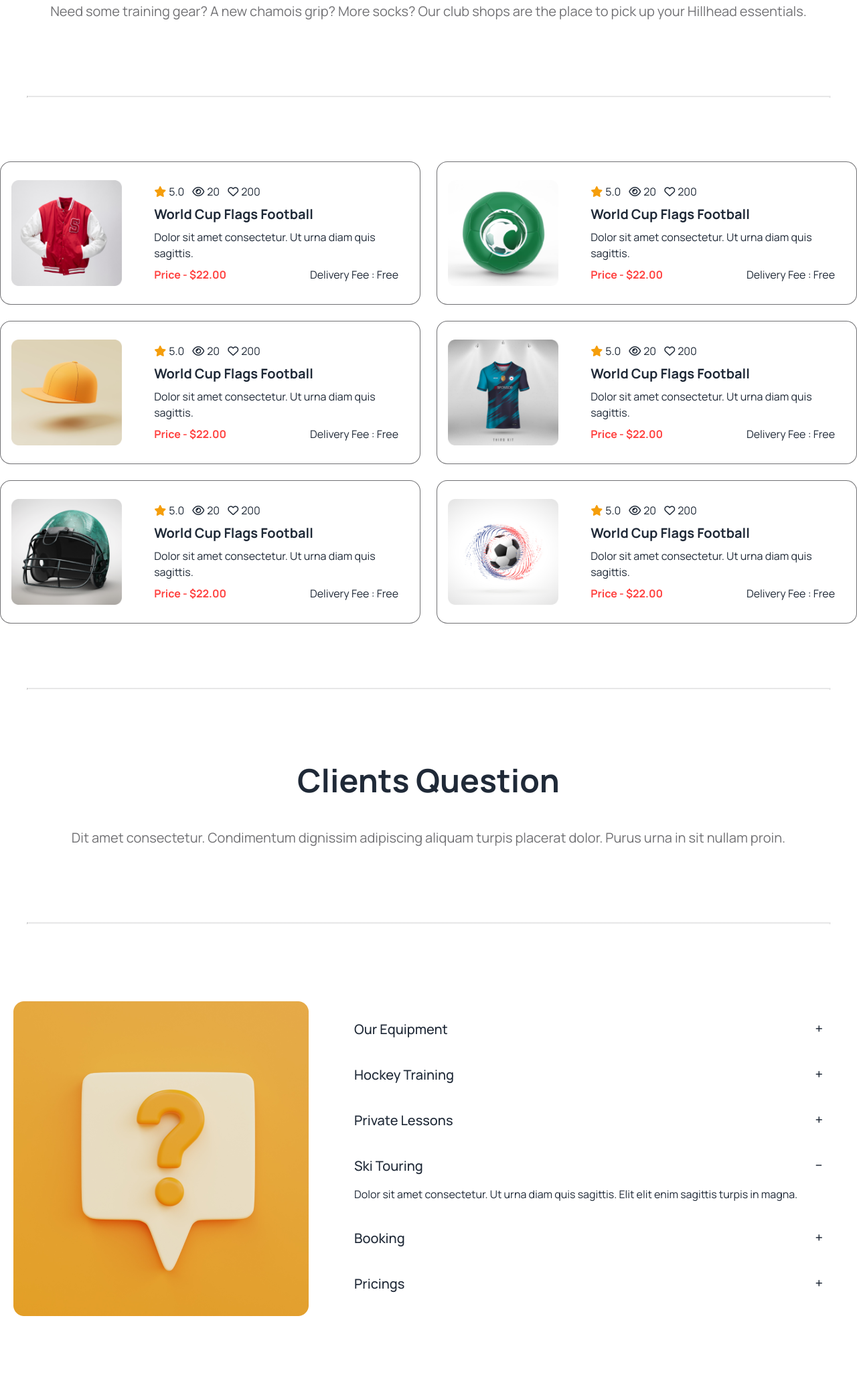
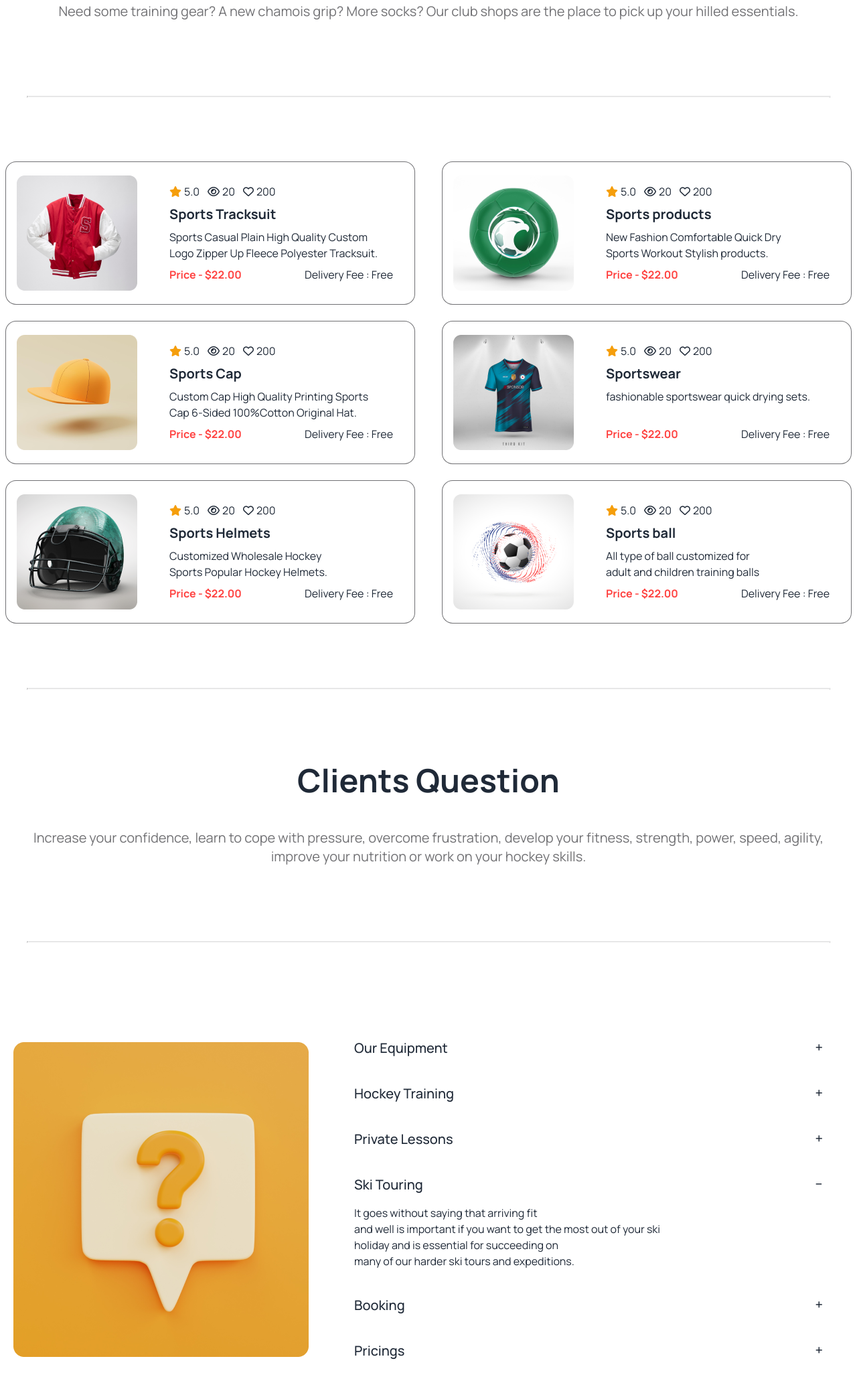
Before and after one commit to tanin9/B9A3-Hockeys, a plain HTML site: page index.html in a window 1280 px wide. Shown: the part 3712-5762 px from the top of the page at 67% size. Drawn offline with nearby package versions, Linux system fonts and the light colour scheme.

Commit message:
Clients Question section updated

```diff
--- a/index.html
+++ b/index.html
@@ -289,7 +289,7 @@
                 <h3 class=" text-3xl lg:text-5xl mb-12 font-bold text-center">Our New Products</h3>
 
                 <p class="text-xl text-body-text-color text-center">Need some training gear? A new chamois grip? More
-                    socks? Our club shops are the place to pick up your Hillhead essentials. </p>
+                    socks? Our club shops are the place to pick up your hilled essentials. </p>
             </div>
 
         </section>
@@ -301,7 +301,7 @@
             <div class="grid grid-cols-1 lg:grid-cols-2 gap-6">
 
 
-                <div class="card lg:card-side bg-base-100 border border-body-text-color">
+                <div class="card mx-2 lg:card-side bg-base-100 border border-body-text-color">
                     <figure><img class=" p-4  min-w-full lg:p-4 " src="Images/5.png" alt="" /></figure>
                     <div class="card-body ">
 
@@ -324,8 +324,9 @@
 
                         </div>
 
-                        <h2 class="card-title font-bold">World Cup Flags Football</h2>
-                        <p>Dolor sit amet consectetur. Ut urna diam quis sagittis. </p>
+                        <h2 class="card-title font-bold">Sports Tracksuit</h2>
+                        <p>Sports Casual Plain High Quality Custom <br> Logo Zipper Up Fleece Polyester Tracksuit.
+                        </p>
                         <div class=" flex flex-col lg:flex-row ">
                             <p class="text-theme-color font-bold">Price - $22.00</p>
                             <div class="flex gap-1 items-center ">
@@ -337,7 +338,7 @@
                     </div>
                 </div>
 
-                <div class="card lg:card-side bg-base-100 border border-body-text-color">
+                <div class="card mx-2 lg:card-side bg-base-100 border border-body-text-color">
                     <figure><img class=" p-4  min-w-full lg:p-4 " src="Images/6.png" alt="" /></figure>
                     <div class="card-body">
 
@@ -360,8 +361,9 @@
 
                         </div>
 
-                        <h2 class="card-title font-bold">World Cup Flags Football</h2>
-                        <p>Dolor sit amet consectetur. Ut urna diam quis sagittis. </p>
+                        <h2 class="card-title font-bold">Sports products</h2>
+                        <p>New Fashion Comfortable Quick Dry <br> Sports Workout Stylish products.
+                        </p>
                         <div class=" flex flex-col lg:flex-row ">
                             <p class="text-theme-color font-bold">Price - $22.00</p>
                             <div class="flex gap-1 items-center ">
@@ -373,7 +375,7 @@
                     </div>
                 </div>
 
-                <div class="card lg:card-side bg-base-100 border border-body-text-color">
+                <div class="card mx-2 lg:card-side bg-base-100 border border-body-text-color">
                     <figure><img class=" p-4  min-w-full lg:p-4 " src="Images/7.png" alt="" /></figure>
                     <div class="card-body">
 
@@ -395,8 +397,8 @@
                             </div>
 
                         </div>
-                        <h2 class="card-title font-bold">World Cup Flags Football</h2>
-                        <p>Dolor sit amet consectetur. Ut urna diam quis sagittis. </p>
+                        <h2 class="card-title font-bold">Sports Cap</h2>
+                        <p>Custom Cap High Quality Printing Sports <br> Cap 6-Sided 100%Cotton Original Hat.</p>
                         <div class=" flex flex-col lg:flex-row ">
                             <p class="text-theme-color font-bold">Price - $22.00</p>
                             <div class="flex gap-1 items-center ">
@@ -408,7 +410,7 @@
                     </div>
                 </div>
 
-                <div class="card lg:card-side bg-base-100 border border-body-text-color">
+                <div class="card mx-2 lg:card-side bg-base-100 border border-body-text-color">
                     <figure><img class=" p-4  min-w-full lg:p-4 " src="Images/8.png" alt="" /></figure>
                     <div class="card-body">
                         <div class="flex gap-3  ">
@@ -430,8 +432,8 @@
 
                         </div>
 
-                        <h2 class="card-title font-bold">World Cup Flags Football</h2>
-                        <p>Dolor sit amet consectetur. Ut urna diam quis sagittis. </p>
+                        <h2 class="card-title font-bold">Sportswear</h2>
+                        <p>fashionable sportswear quick drying sets. </p>
                         <div class=" flex flex-col lg:flex-row ">
                             <p class="text-theme-color font-bold">Price - $22.00</p>
                             <div class="flex gap-1 items-center ">
@@ -443,8 +445,8 @@
                     </div>
                 </div>
 
-                <div class="card lg:card-side bg-base-100 border border-body-text-color">
-                    <figure><img class=" p-4  min-w-full lg:p-4 " src="Images/9.png" alt="" /></figure>
+                <div class="card mx-2 lg:card-side bg-base-100 border border-body-text-color">
+                    <figure><img class=" p-4 min-w-full lg:p-4 " src="Images/9.png" alt="" /></figure>
                     <div class="card-body">
 
                         <div class="flex gap-3  ">
@@ -466,8 +468,8 @@
 
                         </div>
 
-                        <h2 class="card-title font-bold">World Cup Flags Football</h2>
-                        <p>Dolor sit amet consectetur. Ut urna diam quis sagittis. </p>
+                        <h2 class="card-title font-bold">Sports Helmets</h2>
+                        <p>Customized Wholesale Hockey <br> Sports Popular Hockey Helmets.</p>
                         <div class=" flex flex-col lg:flex-row ">
                             <p class="text-theme-color font-bold">Price - $22.00</p>
                             <div class="flex gap-1 items-center ">
@@ -479,7 +481,7 @@
                     </div>
                 </div>
 
-                <div class="card lg:card-side bg-base-100 border border-body-text-color">
+                <div class="card mx-2 lg:card-side bg-base-100 border border-body-text-color">
                     <figure><img class=" p-4  min-w-full lg:p-4 " src="Images/10.png" alt="" /></figure>
                     <div class="card-body">
 
@@ -502,8 +504,8 @@
 
                         </div>
 
-                        <h2 class="card-title font-bold">World Cup Flags Football</h2>
-                        <p>Dolor sit amet consectetur. Ut urna diam quis sagittis. </p>
+                        <h2 class="card-title font-bold">Sports ball</h2>
+                        <p>All type of ball customized for <br> adult and children training balls </p>
                         <div class=" flex flex-col lg:flex-row ">
                             <p class="text-theme-color font-bold">Price - $22.00</p>
                             <div class="flex gap-1 items-center ">
@@ -529,8 +531,9 @@
             <div class="p-4">
                 <h3 class=" text-3xl lg:text-5xl mb-12 font-bold text-center">Clients Question</h3>
 
-                <p class="text-xl text-body-text-color text-center">Dit amet consectetur. Condimentum dignissim
-                    adipiscing aliquam turpis placerat dolor. Purus urna in sit nullam proin. </p>
+                <p class="text-xl text-body-text-color text-center">Increase your confidence, learn to cope with
+                    pressure, overcome frustration, develop your fitness, strength, power, speed, agility, improve your
+                    nutrition or work on your hockey skills.</p>
             </div>
 
         </section>
@@ -540,7 +543,7 @@
         <section class="my-24">
 
             <div>
-                <div class="card lg:card-side bg-base-100 ">
+                <div class="card lg:card-side bg-base-100  ">
                     <figure><img class="p-5 " src="Images/11.png" alt="" /></figure>
                     <div class="card-body">
                         <div class="collapse collapse-plus ">
@@ -549,8 +552,9 @@
                                 Our Equipment
                             </div>
                             <div class="collapse-content">
-                                <p>Dolor sit amet consectetur. Ut urna diam quis sagittis. Elit elit enim sagittis
-                                    turpis in magna.</p>
+                                <p> A hard ball and a field hockey stick, typically wooden, <br> are used to play
+                                    throughout
+                                    games and practices. </p>
                             </div>
                         </div>
                         <div class="collapse collapse-plus ">
@@ -559,8 +563,9 @@
                                 Hockey Training
                             </div>
                             <div class="collapse-content">
-                                <p>Dolor sit amet consectetur. Ut urna diam quis sagittis. Elit elit enim sagittis
-                                    turpis in magna.</p>
+                                <p>Hockey training programs designed to help <br> hockey players improve their game no
+                                    matter
+                                    their age, skill level, or training experience.</p>
                             </div>
                         </div>
                         <div class="collapse collapse-plus ">
@@ -569,8 +574,10 @@
                                 Private Lessons
                             </div>
                             <div class="collapse-content">
-                                <p>Dolor sit amet consectetur. Ut urna diam quis sagittis. Elit elit enim sagittis
-                                    turpis in magna.</p>
+                                <p>Private or semi private lessons are the <br> best way to make changes to your skill
+                                    set.
+                                    These workouts allow <br> the player to learn/improve the specific skills that they
+                                    desire. Each player will <br> receive a workout that is catered to their needs. </p>
                             </div>
                         </div>
                         <div class="collapse collapse-plus  ">
@@ -579,8 +586,11 @@
                                 Ski Touring
                             </div>
                             <div class="collapse-content">
-                                <p>Dolor sit amet consectetur. Ut urna diam quis sagittis. Elit elit enim sagittis
-                                    turpis in magna.</p>
+                                <p>It goes without saying that arriving fit <br> and well is important if you want to
+                                    get the
+                                    most out of your ski <br> holiday and is essential for succeeding on <br> many of
+                                    our harder
+                                    ski tours and expeditions.</p>
                             </div>
                         </div>
                         <div class="collapse collapse-plus  ">
@@ -589,8 +599,8 @@
                                 Booking
                             </div>
                             <div class="collapse-content">
-                                <p>Dolor sit amet consectetur. Ut urna diam quis sagittis. Elit elit enim sagittis
-                                    turpis in magna.</p>
+                                <p>A regular booking on the council pitch on Saturdays, <br> Sunday mornings and Monday
+                                    evenings from 8-9.30pm..</p>
                             </div>
                         </div>
                         <div class="collapse collapse-plus ">
@@ -599,8 +609,8 @@
                                 Pricings
                             </div>
                             <div class="collapse-content">
-                                <p>Dolor sit amet consectetur. Ut urna diam quis sagittis. Elit elit enim sagittis
-                                    turpis in magna.</p>
+                                <p>Entrance Fees: $40-$60 <br>
+                                    Equipment: $30</p>
                             </div>
                         </div>
                     </div>
@@ -619,8 +629,7 @@
             <div class="p-4">
                 <h3 class=" text-3xl lg:text-5xl mb-12 font-bold text-center">Get In Touch</h3>
 
-                <p class="text-xl text-body-text-color text-center">Dit amet consectetur. Condimentum dignissim
-                    adipiscing aliquam turpis placerat dolor. Purus urna in sit nullam proin. </p>
+                <p class="text-xl text-body-text-color text-center">we are always here for you. </p>
             </div>
 
         </section>
@@ -741,10 +750,8 @@
 
             <aside class="flex flex-col items-center text-center lg:items-start">
                 <img class="h-28  w-28 " src="Images/hockey-logo.png" alt="">
-                <p class="text-center lg:text-start">Dit amet consectetur. Condimentum adipiscing aliquam <br> turpis
-                    placerat dolor. Purus urna in sit
-                    nullam
-                    proin.</p>
+                <p class="text-center lg:text-start">A good hockey player plays where the puck is. <br> A great hockey player
+                    plays where the puck is going to be.</p>
 
                 <div class="flex gap-2 text-center lg:text-start">
                     <img src="Images/Frame 1.svg " alt="">
```
